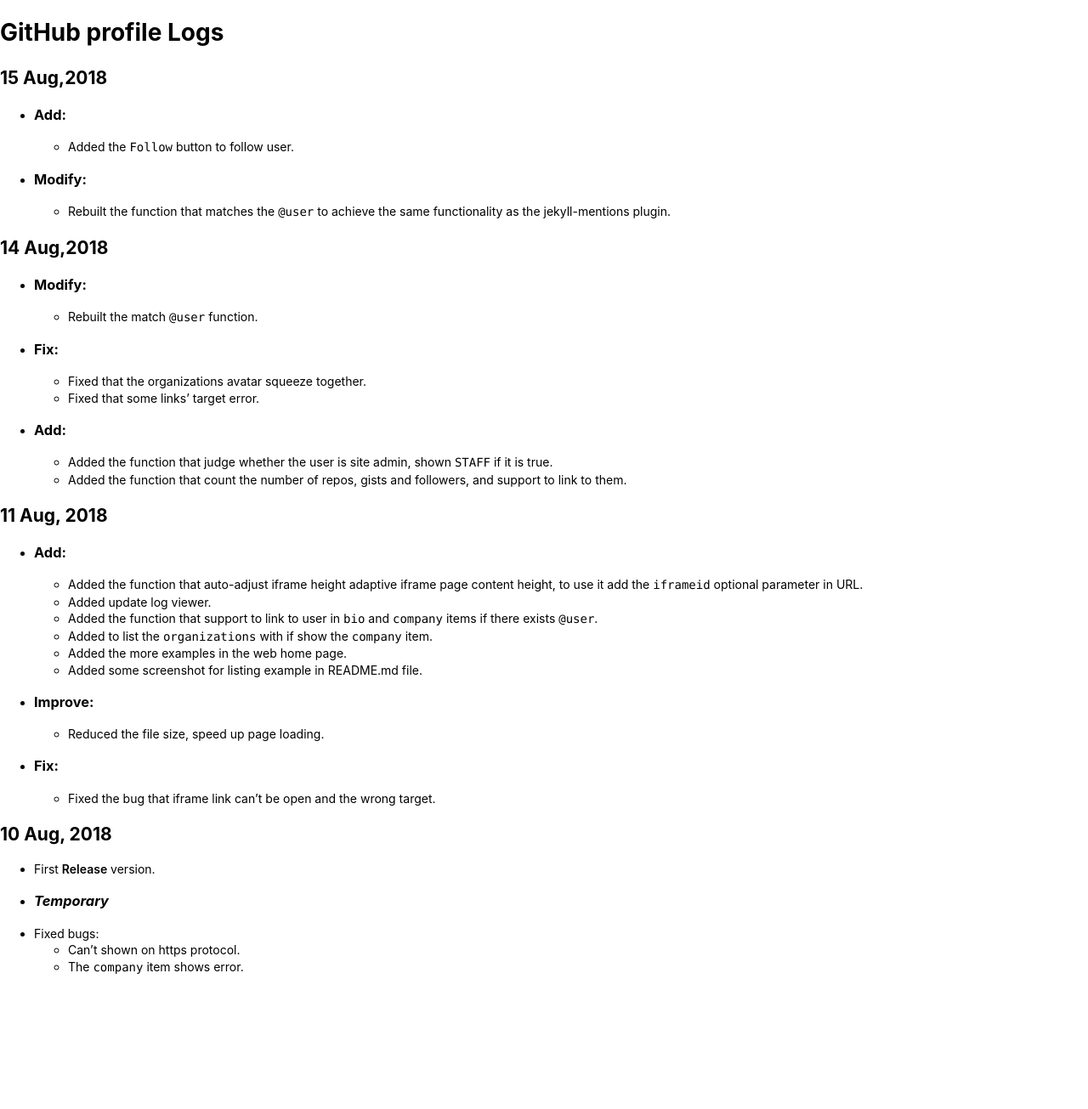
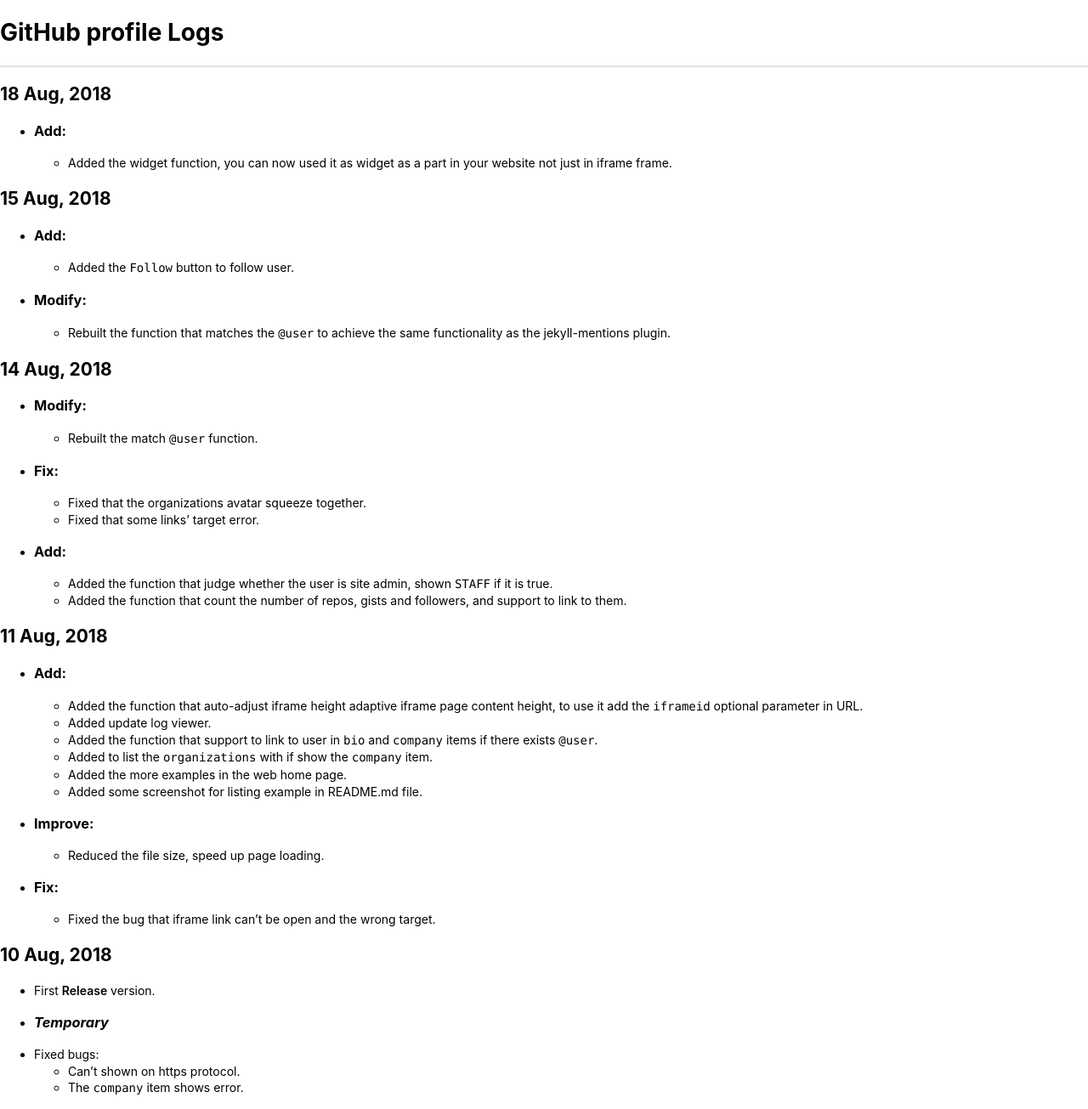
Before and after one commit to joytou/github-profile, a Jekyll site: the page built from log.md, in a window 1280 px wide. Shown: the whole page at 85% size. Built offline with Jekyll 4.4.1, drawn with Linux system fonts in a browser that asks for light colours; before the commit the page ends 1162 px from its top, so only the background shows below that.

Commit message:
Add: Added the widget function, you can now used it as widget as a part in your website not just in iframe frame.

```diff
--- a/log.md
+++ b/log.md
@@ -3,16 +3,22 @@ layout: default
 title: "Logs"
 ---
 # GitHub profile Logs
+-------
 
 
-## 15 Aug,2018
+## 18 Aug, 2018
+ - ### Add:
+   - Added the widget function, you can now used it as widget as a part in your website not just in iframe frame.
+
+
+## 15 Aug, 2018
  - ### Add:
    - Added the `Follow` button to follow user.
  - ### Modify:
    - Rebuilt the function that matches the `@user` to achieve the same functionality as the jekyll-mentions plugin.
 
 
-## 14 Aug,2018
+## 14 Aug, 2018
  - ### Modify:
    - Rebuilt the match `@user` function.
  - ### Fix:
```
Also changed, not shown: index.md (+39 -1 lines), README.md, gh-profile.min.js (added).
